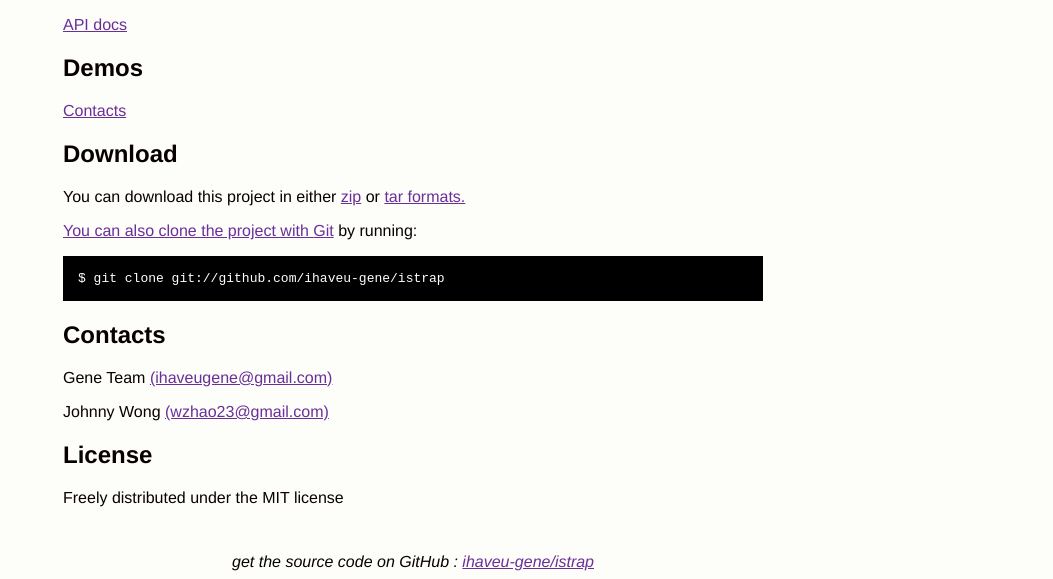
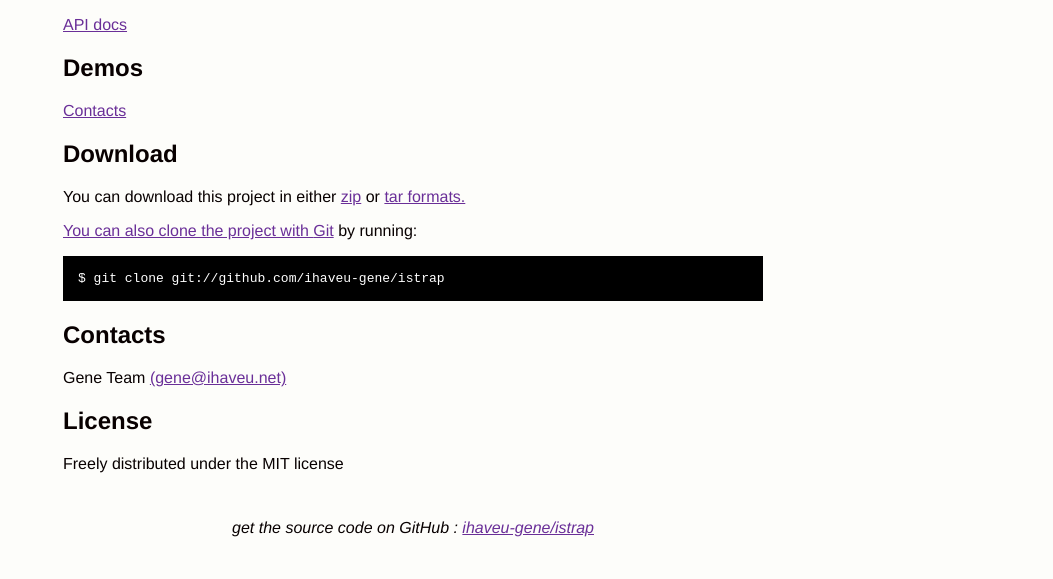
Before and after one commit to numbcoder/istrap, a plain HTML site: page index.html in a window 1280 px wide. Shown: the part 346-925 px from the top of the page, without its empty margins (227-1280 px from the left). After the commit the page ends 891 px from the top, so only its background shows below. Drawn offline with Linux system fonts and the light colour scheme.

Commit message:
modify contacts list

```diff
--- a/index.html
+++ b/index.html
@@ -89,8 +89,7 @@
       </p>
 
       <h2>Contacts</h2>
-      <p>Gene Team <a href="mailto:ihaveugene@gmail.com">(ihaveugene@gmail.com)</a></p>
-      <p>Johnny Wong <a href="mailto:wzhao23@gmail.com">(wzhao23@gmail.com)</a></p>
+      <p>Gene Team <a href="mailto:gene@ihaveu.net">(gene@ihaveu.net)</a></p>
 
       <h2>License</h2>
       <p>Freely distributed under the MIT license</p>
```
